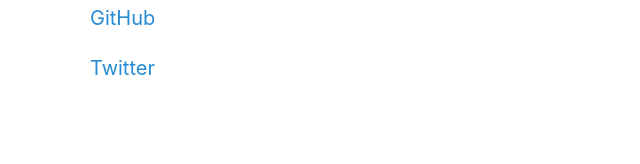
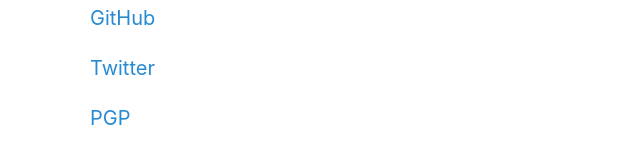
Before and after one commit to erikfredner/erikfredner.github.io, a Jekyll site: the page built from contact.md, in a window 1280 px wide. Shown: the part 178-342 px from the top of the page, without its empty margins (200-840 px from the left). Built offline with Jekyll 4.4.1, drawn with Linux system fonts in a browser that asks for light colours.

Commit message:
add pgp to contact

```diff
--- a/contact.md
+++ b/contact.md
@@ -8,3 +8,5 @@ permalink: /contact/
 [GitHub](https://github.com/erikfredner)
 
 [Twitter](https://twitter.com/erikfredner)
+
+[PGP](https://keybase.io/erikfredner)
```
